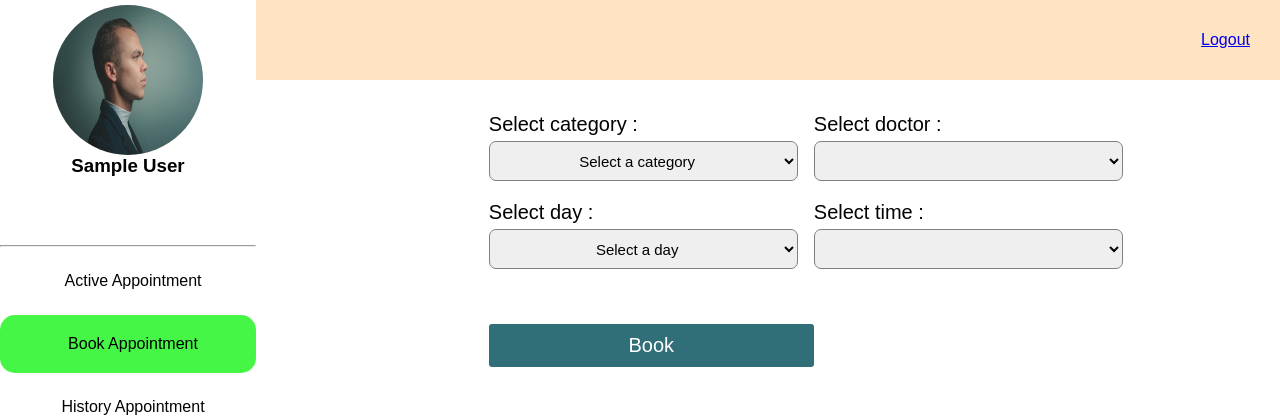
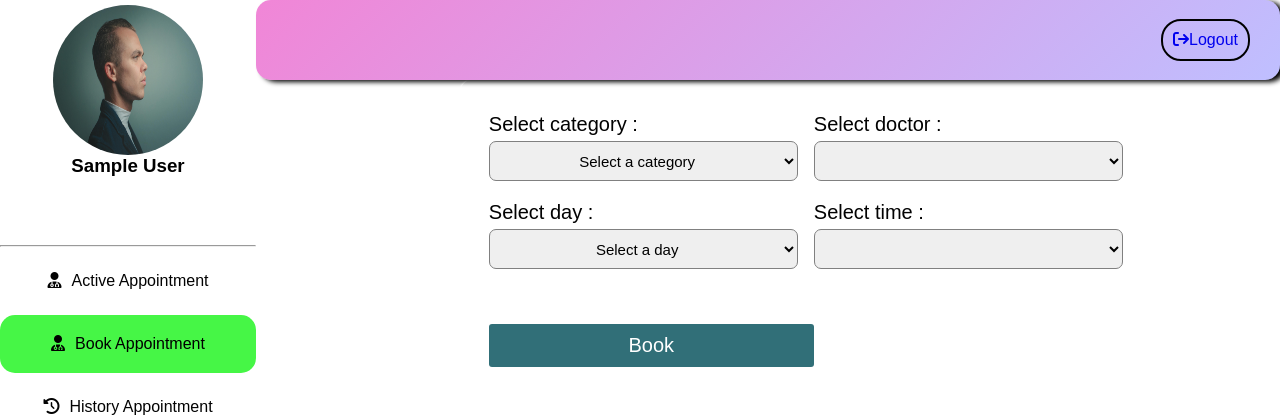
Before and after one commit to dipeshmahatto/SmartCare-Hub, a PHP site: page /php/patient/appointment.php in a window 1280 px wide. Shown: the top 420 px of the page. Run offline with PHP 8.4, Linux system fonts and the light colour scheme; the visitor is signed in with stand-in values (Sample User, id 1); lists and menus that the app fills with data are empty; some libraries are stand-ins or nearby versions.

Commit message:
top css modified

```diff
--- a/css/patient_dashboard.css
+++ b/css/patient_dashboard.css
@@ -66,16 +66,27 @@ body {
 }
 
 .top {
-    height: 10%;
-    background-color: bisque;
+    height: 10vh;
+    background: linear-gradient(135deg, rgba(236, 93, 201, 0.75), rgba(0, 0, 255, 0.25));
     text-align: right;
     display: flex;
     justify-content: right;
     align-items: center;
+    border-radius: 15px;
+    box-shadow: 5px 2px 5px;
 }
 
 .top a {
     margin-right: 30px;
+    text-decoration: none;
+    border: 2px solid black;
+    padding: 10px;
+    border-radius: 20px;
+}
+
+.top a:hover {
+    background-color: rgb(240, 60, 60);
+    color: black;
 }
 
 .table {
--- a/php/patient/appointment.php
+++ b/php/patient/appointment.php
@@ -13,6 +13,7 @@ include "../database.php";
     <meta charset="UTF-8">
     <meta name="viewport" content="width=device-width, initial-scale=1.0">
     <link rel="stylesheet" href="../../css/patient_dashboard.css">
+    <link rel="stylesheet" href="https://cdnjs.cloudflare.com/ajax/libs/font-awesome/6.3.0/css/all.min.css">
     <script src="https://ajax.googleapis.com/ajax/libs/jquery/3.5.1/jquery.min.js"></script>
     <title>Patient Dashboard</title>
 </head>
```
Also changed, not shown: css/doctor_dashboard.css (+13 -2 lines).
